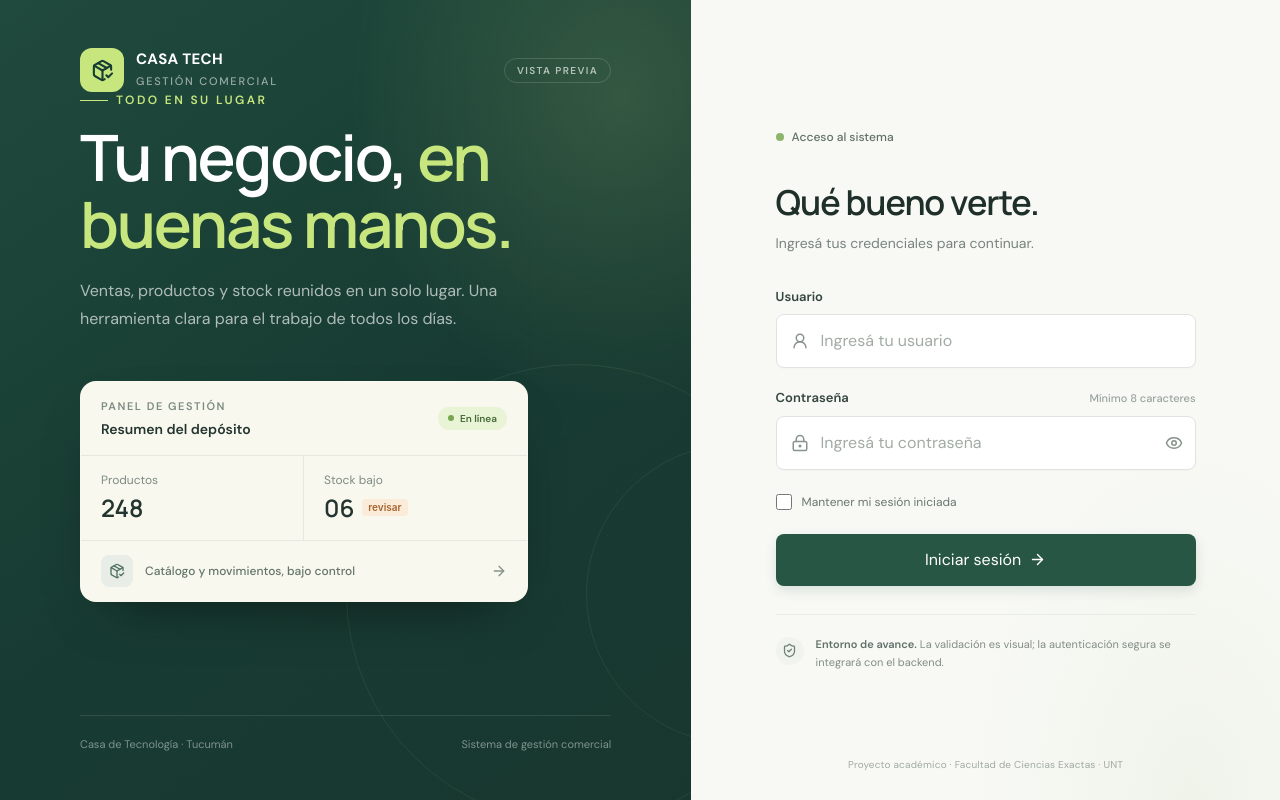
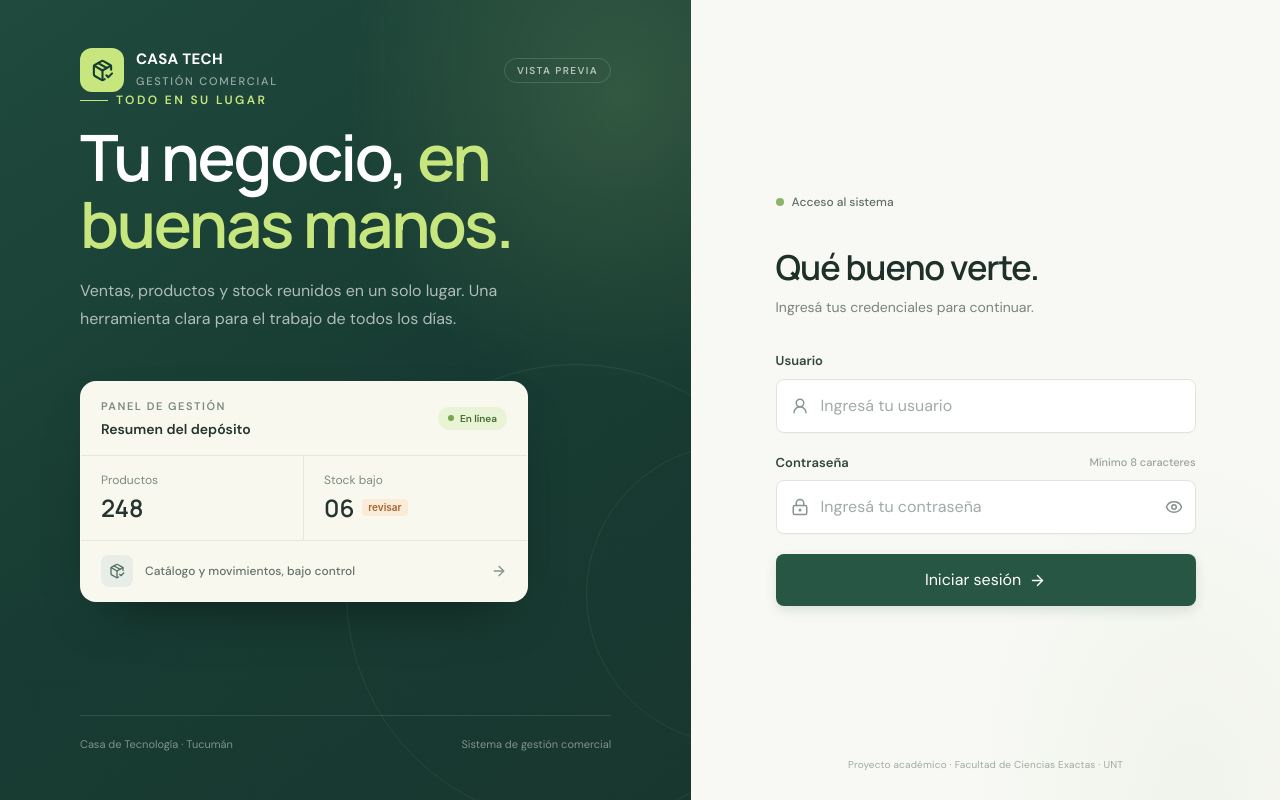
Before and after one commit to tomatorivera/chiga-tech, a React (Vite) app in the folder frontend/: page /login in a window 1280 px wide. Built offline with nearby package versions, Linux system fonts and the light colour scheme.

Commit message:
refactor(frontend): quitar del login el aviso de avance y el checkbox de sesión

```diff
--- a/frontend/src/features/auth/Login.tsx
+++ b/frontend/src/features/auth/Login.tsx
@@ -1,4 +1,4 @@
-import { ArrowRight, PackageCheck, ShieldCheck } from "lucide-react";
+import { ArrowRight, PackageCheck } from "lucide-react";
 import { LoginForm } from "./components/LoginForm";
 
 export function Login() {
@@ -106,19 +106,6 @@ export function Login() {
           </p>
 
           <LoginForm />
-
-          <div className="mt-7 flex items-start gap-3 border-t border-[#e8ece7] pt-5">
-            <div
-              className="mt-0.5 grid size-7 shrink-0 place-items-center rounded-full bg-[#f0f3ee] text-[#6b8274]"
-              aria-hidden="true"
-            >
-              <ShieldCheck size={15} />
-            </div>
-            <p className="text-[11px] leading-[1.65] text-[#818d85]">
-              <span className="font-semibold text-[#617168]">Entorno de avance.</span> La validación
-              es visual; la autenticación segura se integrará con el backend.
-            </p>
-          </div>
         </div>
         <p className="mt-auto w-full max-w-105 pt-12 text-center text-[10px] tracking-[0.02em] text-[#a0aaa3] lg:absolute lg:bottom-7">
           Proyecto académico · Facultad de Ciencias Exactas · UNT
--- a/frontend/src/features/auth/components/LoginForm.tsx
+++ b/frontend/src/features/auth/components/LoginForm.tsx
@@ -64,15 +64,6 @@ export function LoginForm() {
           </div>
         </div>
 
-        <label className="flex w-fit cursor-pointer items-center gap-2.5 py-1 text-xs text-[#69776f]">
-          <input
-            className="remember-check size-4 cursor-pointer rounded border-[#bdc8bf] accent-[#315d4a]"
-            type="checkbox"
-            name="remember"
-          />
-          Mantener mi sesión iniciada
-        </label>
-
         <button
           className="submit-button group flex w-full items-center justify-center gap-2 rounded-lg px-5 py-3.5 text-sm font-semibold text-white transition focus-visible:outline-2 focus-visible:outline-offset-3 focus-visible:outline-[#315d4a]"
           type="submit"
```
